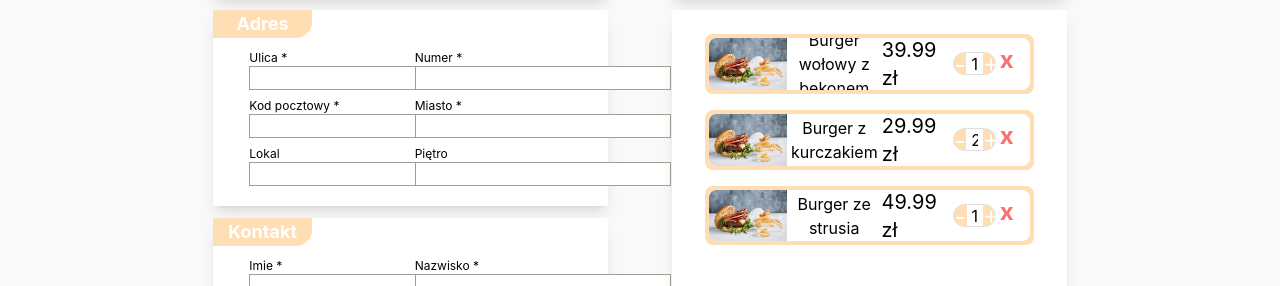
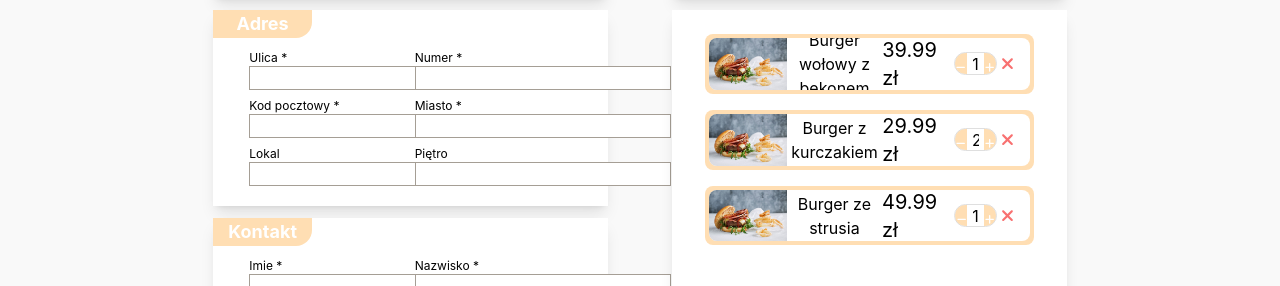
Before and after one commit to TomaszSack/zjedzto, a React (Create React App) app: page /order in a window 1280 px wide. Shown: the part 157-443 px from the top of the page. Built offline with nearby package versions, Linux system fonts and the light colour scheme; data requests are answered from the project's data file.

Commit message:
minor changes

```diff
--- a/src/components/Order/FormSection.tsx
+++ b/src/components/Order/FormSection.tsx
@@ -11,9 +11,9 @@ const FormSection: React.FC<{
   return (
     <div className="h-5/6 w-1/2 pr-8">
       <SectionHeader>Dane do dostawy</SectionHeader>
-      <FormAddressGroup register={register} errors={errors} />
-      <FormContactGroup register={register} errors={errors} />
-      <FormCommentGroup register={register} />
+      <FormAddressGroup {...{register, errors}} />
+      <FormContactGroup {...{register, errors}} />
+      <FormCommentGroup {...{register}} />
     </div>
   );
 };
--- a/src/components/Order/OrderItem.tsx
+++ b/src/components/Order/OrderItem.tsx
@@ -1,3 +1,5 @@
+import { faXmark } from "@fortawesome/free-solid-svg-icons";
+import { FontAwesomeIcon } from "@fortawesome/react-fontawesome";
 import QuantityPicker from "components/QuantityPicker/QuantityPicker";
 
 interface Props {
@@ -5,7 +7,7 @@ interface Props {
   price: number;
   quantity: number;
   img: string;
-  onClick: React.MouseEventHandler<HTMLButtonElement>;
+  onClick: React.MouseEventHandler<SVGSVGElement>;
 }
 
 const OrderItem: React.FC<Props> = ({
@@ -22,13 +24,11 @@ const OrderItem: React.FC<Props> = ({
         <div className="w-1/3 text-center">{name}</div>
         <div className="text-xl">{price} zł</div>
         <QuantityPicker min={0} max={9} initialValue={quantity} />
-        <button
-          type="button"
-          className="pr-4 text-red-400 font-bold text-2xl pb-2"
+        <FontAwesomeIcon
           onClick={onClick}
-        >
-          x
-        </button>
+          icon={faXmark}
+          className="h-1/3 text-red-400 pr-4 cursor-pointer"
+        />
       </div>
     </div>
   );
--- a/src/components/QuantityPicker/QuantityPicker.tsx
+++ b/src/components/QuantityPicker/QuantityPicker.tsx
@@ -1,4 +1,6 @@
-import React, { Component, useState } from "react";
+import { faMinus, faPlus } from "@fortawesome/free-solid-svg-icons";
+import { FontAwesomeIcon } from "@fortawesome/react-fontawesome";
+import React, { useState } from "react";
 import "./QuantityPicker.css";
 
 interface Props {
@@ -9,13 +11,13 @@ interface Props {
 
 const QuantityPicker: React.FC<Props> = ({ initialValue, max, min }) => {
   const [value, setValue] = useState<number>(initialValue);
-  const [disableDec, setDisableDec] = useState(false)
-  const [disableInc, setDisableInc] = useState(false)
+  const [disableDec, setDisableDec] = useState(false);
+  const [disableInc, setDisableInc] = useState(false);
 
   const increment = () => {
     const plusState = value + 1;
     if (value < max) {
-      setValue(plusState)
+      setValue(plusState);
     }
     if (value === max - 1) {
       setDisableInc(true);
@@ -28,12 +30,12 @@ const QuantityPicker: React.FC<Props> = ({ initialValue, max, min }) => {
   const decrement = () => {
     const minusState = value - 1;
     if (value > min) {
-      setValue(minusState)
+      setValue(minusState);
       if (value == min + 1) {
         setDisableDec(true);
       }
     } else {
-      setValue(min)
+      setValue(min);
     }
     if (value == max) {
       setDisableInc(false);
@@ -49,14 +51,13 @@ const QuantityPicker: React.FC<Props> = ({ initialValue, max, min }) => {
         }quantity-modifier modifier-left`}
         onClick={decrement}
       >
-        &ndash;
+        <FontAwesomeIcon
+          icon={faMinus}
+          className="h-1/2 3xl:h-8/18"
+          title="plus"
+        />
       </button>
-      <input
-        className="quantity-display"
-        type="text"
-        value={value}
-        readOnly
-      />
+      <input className="quantity-display" type="text" value={value} readOnly />
       <button
         type="button"
         className={`${
@@ -64,7 +65,11 @@ const QuantityPicker: React.FC<Props> = ({ initialValue, max, min }) => {
         }quantity-modifier modifier-right`}
         onClick={increment}
       >
-        &#xff0b;
+        <FontAwesomeIcon
+          icon={faPlus}
+          className="h-1/2 3xl:h-8/18"
+          title="plus"
+        />
       </button>
     </span>
   );
```
